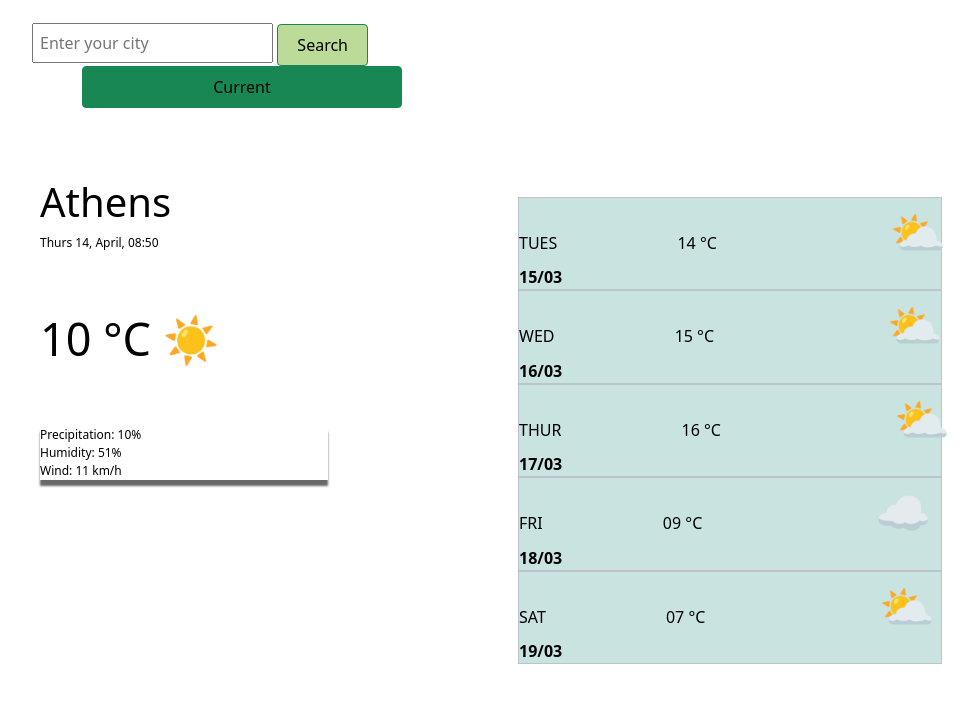
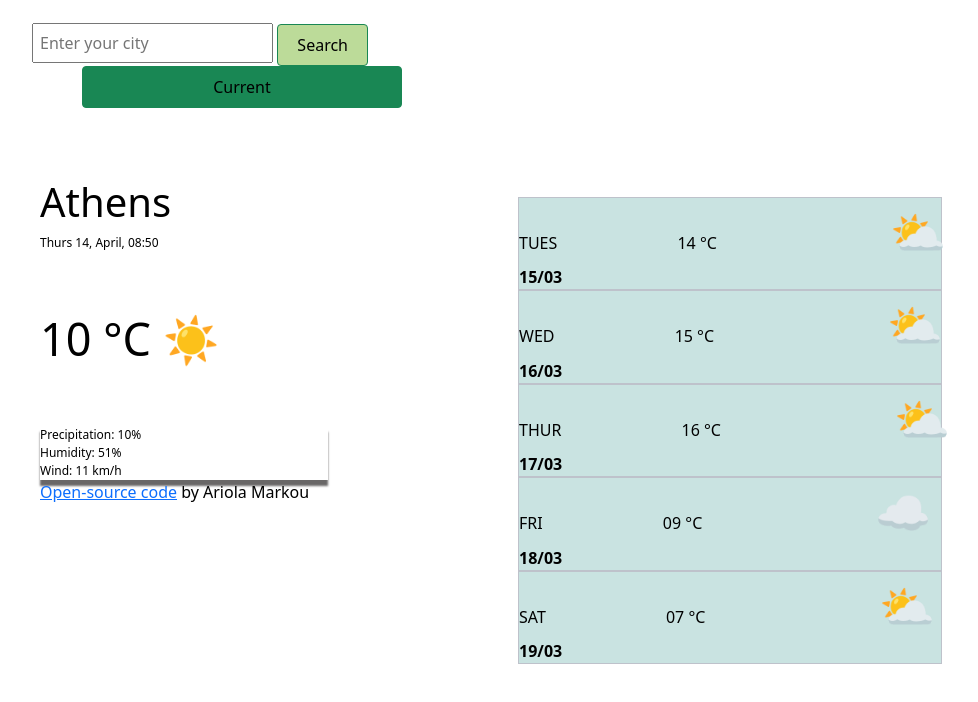
Before and after one commit to ariolam/Weather-App, a plain HTML site: page index.html in a window 1280 px wide. Shown: the whole page, without its empty margins (18-996 px from the left). Drawn offline with nearby package versions, Linux system fonts and the light colour scheme.

Commit message:
added github link

```diff
--- a/index.html
+++ b/index.html
@@ -83,6 +83,7 @@
         </div>
       </div>
     </div>
+    <footer><a href="https://github.com/ariolam/Weather-App" target="_blank">Open-source code</a> by Ariola Markou</footer>
     <script src="script5.js"></script>
   </body>
 </html>
```
